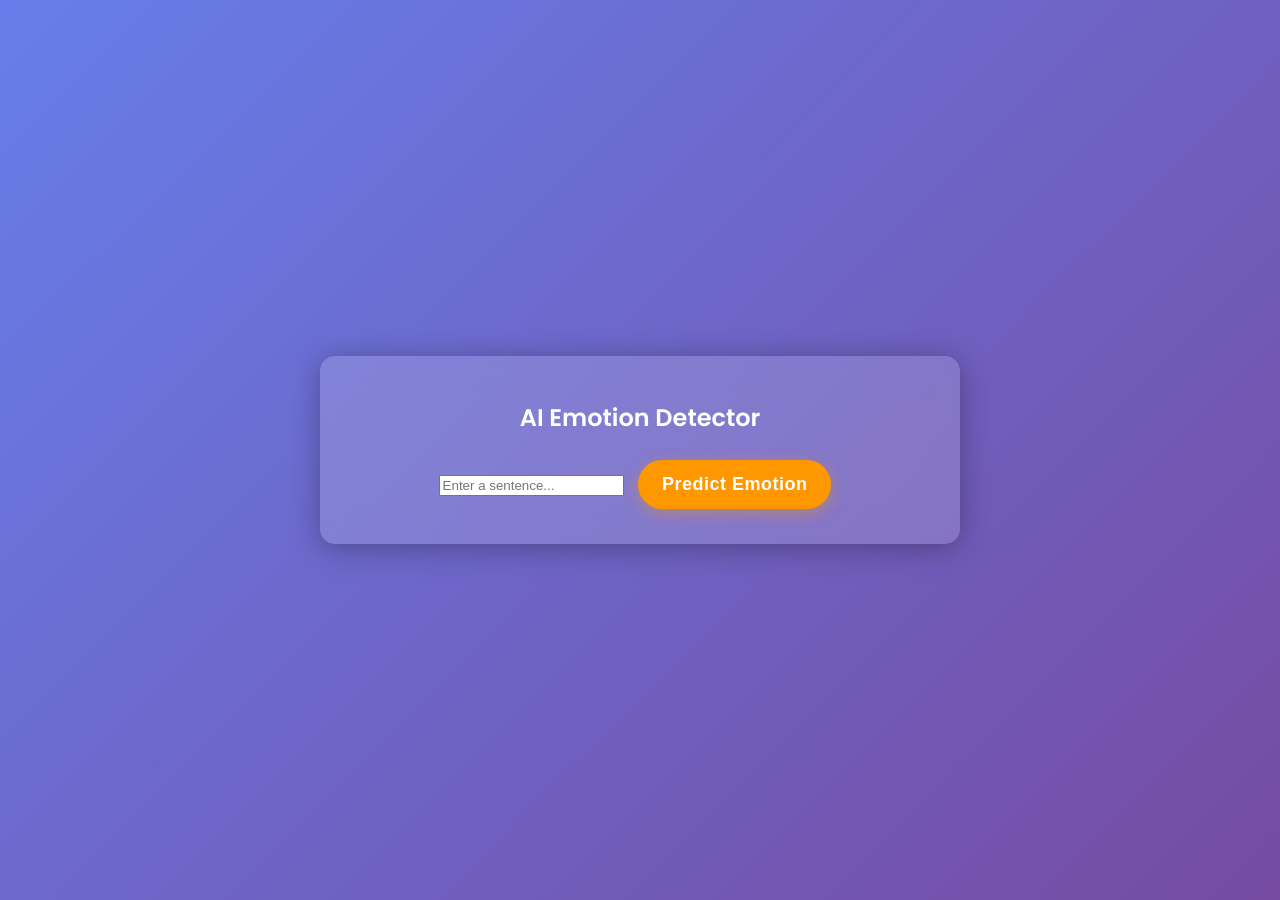
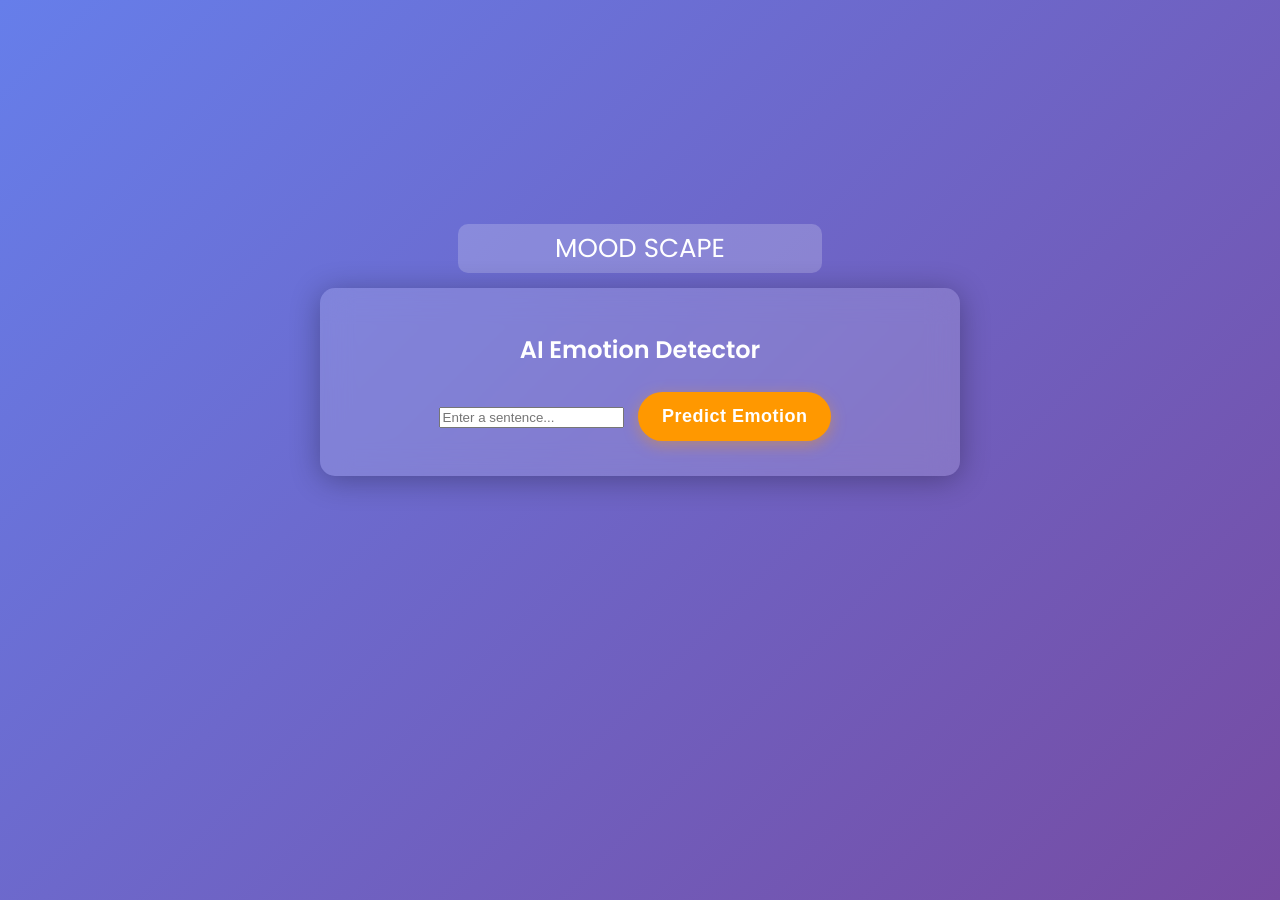
Before and after one commit to gmkg1/NeuralNexus, a Django app: template humanemotions/emotionmodel/templates/emotionmodel/index.html in a window 1280 px wide. Run offline with Django 5.2, Linux system fonts and the light colour scheme; the template is opened without the code that fills it, so the values that code supplies are empty; parts of the project's set-up code (start-up, migrations or seed data) failed here and were passed over.

Commit message:
final code

```diff
--- a/humanemotions/emotionmodel/templates/emotionmodel/index.html
+++ b/humanemotions/emotionmodel/templates/emotionmodel/index.html
@@ -6,7 +6,24 @@
     <title>AI Emotion Detector</title>
     <link href="https://fonts.googleapis.com/css2?family=Poppins:wght@300;400;600&display=swap" rel="stylesheet">
     <style>
+        .title{
+            width: 30%;
+
+            margin-bottom: 15px;
+            padding: 22px;
+            border-radius: 10px;
+            border: none;
+            font-size: 26px;
+            outline: none;
+            resize: none;
+            background: rgba(255, 255, 255, 0.2);
+            color: white;
+            display: flex;
+            padding : 5px;
+            justify-content: center;
+        }
         body {
+            transform: translateY(-100px);
             background: linear-gradient(135deg, #667eea, #764ba2);
             font-family: 'Poppins', sans-serif;
             text-align: center;
@@ -15,6 +32,7 @@
             display: flex;
             justify-content: center;
             align-items: center;
+            flex-direction: column;
             height: 100vh;
         }
         .container {
@@ -77,6 +95,7 @@
     </style>
 </head>
 <body>
+    <div class="title">MOOD SCAPE</div>
     <div class="container">
         <h2>AI Emotion Detector</h2>
         <form method="POST">
```
